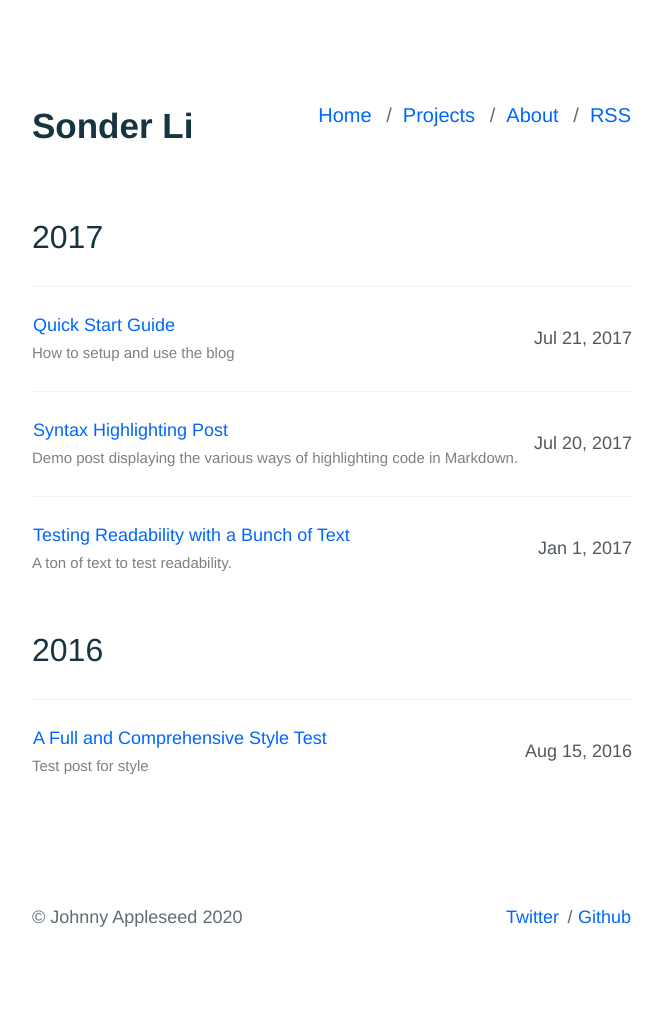
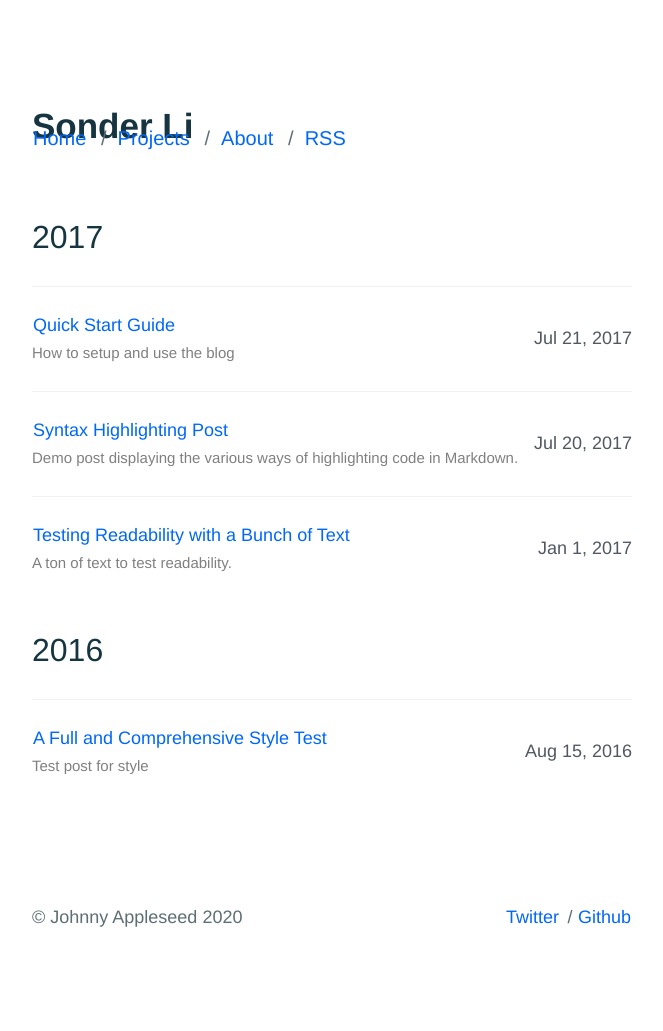
Before and after one commit to sumchuenli/sumchuenli.github.io, a Jekyll site: the page built from index.html, in a window 1280 px wide. Shown: the whole page, without its empty margins (308-971 px from the left). Built offline with Jekyll 4.4.1, drawn with Linux system fonts in a browser that asks for light colours.

Commit message:
Update header.html

```diff
--- a/_includes/header.html
+++ b/_includes/header.html
@@ -1,9 +1,9 @@
 <header class="c-page__header">
-  <div style="vertical-align:bottom">
+  <div style="position:relative">
   <div style="float:left">
     <h1>{{ site.title}}</h1>
   </div>
-  <div style="float:right">
+  <div style="float:right;position:absolute;bottom:0">
   <p>
     <a href="{{ "/" | prepend: site.baseurl }}">Home</a>
     <span class="u-separate"></span>
```
